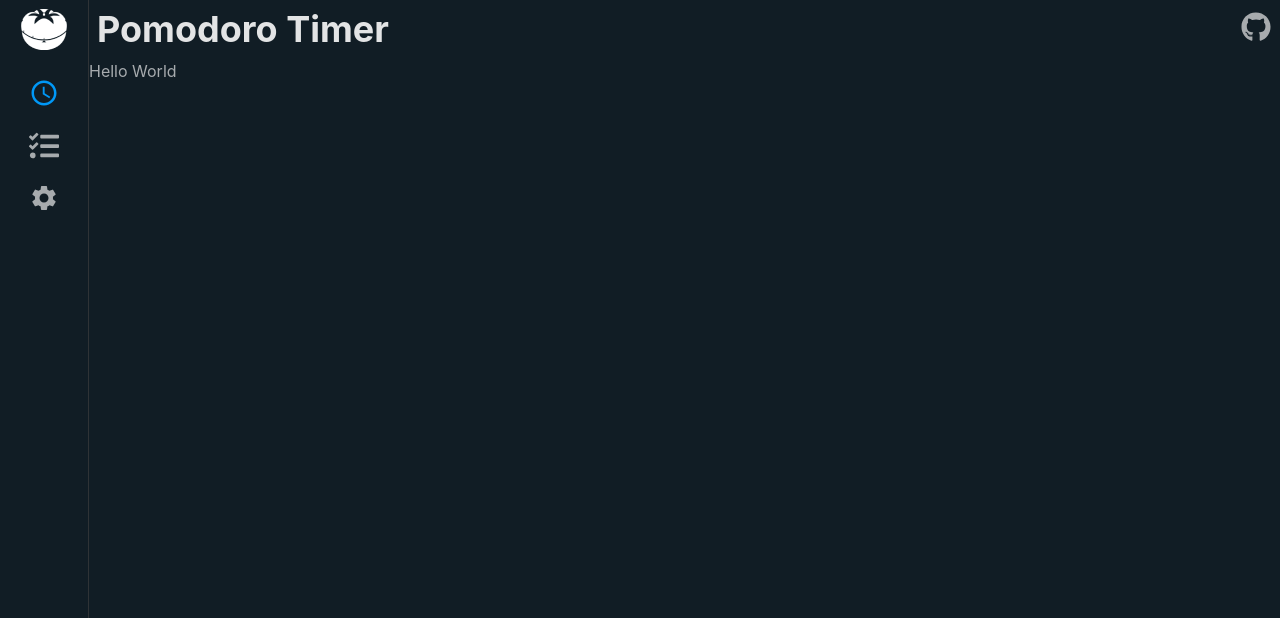
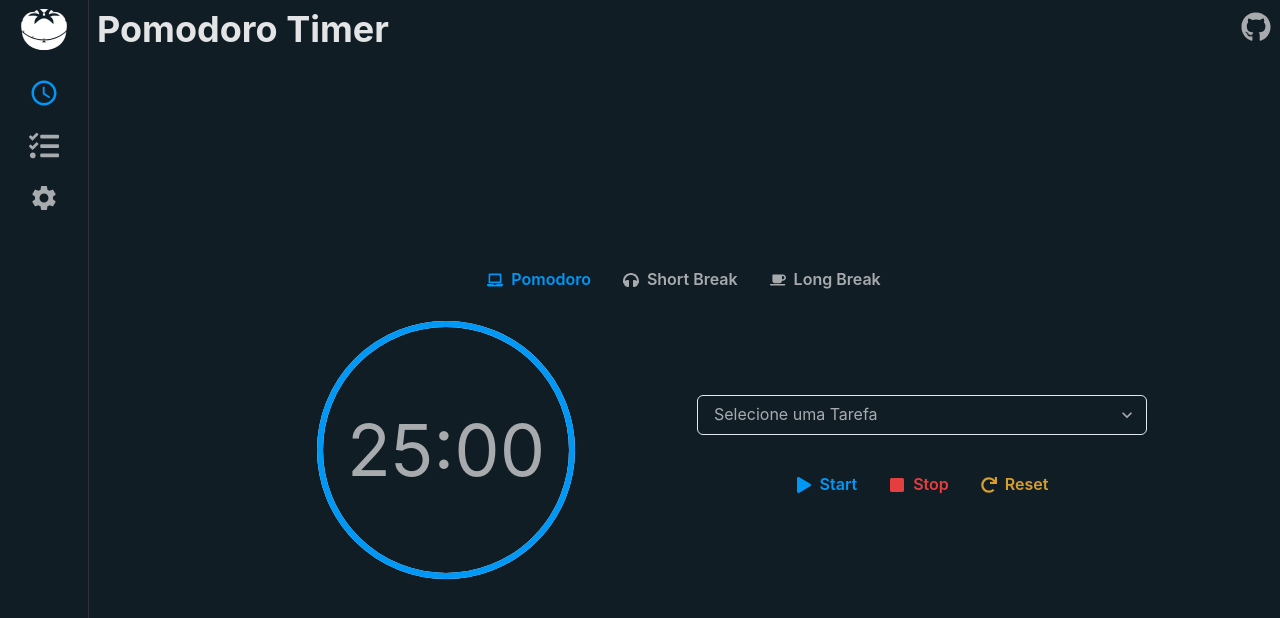
Before and after one commit to arrudadev/pomodoro-timer, a Next.js app: page / in a window 1280 px wide. Shown: the top 618 px of the page. Built offline with nearby package versions, Linux system fonts and the light colour scheme.

Commit message:
style: add Timer page style

```diff
--- a/src/pages/index.tsx
+++ b/src/pages/index.tsx
@@ -1,6 +1,22 @@
 import React from 'react';
+import {
+  FaLaptop,
+  FaHeadphones,
+  FaCoffee,
+  FaPlay,
+  FaStop,
+  FaRedo,
+} from 'react-icons/fa';
 
 import Head from 'next/head';
+
+import {
+  Flex,
+  CircularProgress,
+  CircularProgressLabel,
+  Select,
+  Button,
+} from '@chakra-ui/react';
 
 import Layout from '../components/Layout';
 
@@ -13,7 +29,89 @@ const Home: React.FC = () => {
       </Head>
 
       <Layout activePage="Timer">
-        <h1>Hello World</h1>
+        <Flex
+          flexDir="column"
+          height="100%"
+          width="100%"
+          alignItems="center"
+          justifyContent="center"
+        >
+          <Flex alignItems="center" justifyContent="center" flexWrap="wrap">
+            <Button
+              leftIcon={<FaLaptop />}
+              variant="ghost"
+              color="#0098f7"
+              _hover={{ color: '#0098f7' }}
+            >
+              Pomodoro
+            </Button>
+            <Button
+              leftIcon={<FaHeadphones />}
+              variant="ghost"
+              _hover={{ color: 'green.500' }}
+            >
+              Short Break
+            </Button>
+            <Button
+              leftIcon={<FaCoffee />}
+              variant="ghost"
+              _hover={{ color: 'yellow.500' }}
+            >
+              Long Break
+            </Button>
+          </Flex>
+          <Flex width="80%" flexWrap="wrap">
+            <Flex
+              alignItems="center"
+              justifyContent="center"
+              width={['100%', '100%', '50%']}
+            >
+              <CircularProgress
+                max={25}
+                value={25}
+                size="300px"
+                color="#0098f7"
+                thickness="2px"
+              >
+                <CircularProgressLabel>25:00</CircularProgressLabel>
+              </CircularProgress>
+            </Flex>
+
+            <Flex
+              flexDir="column"
+              alignItems="center"
+              justifyContent="center"
+              width={['100%', '100%', '50%']}
+            >
+              <Select
+                placeholder="Selecione uma Tarefa"
+                size="md"
+                maxWidth="450px"
+              />
+
+              <Flex
+                alignItems="center"
+                justifyContent="center"
+                flexWrap="wrap"
+                marginTop="30px"
+              >
+                <Button leftIcon={<FaPlay />} variant="ghost" color="#0098f7">
+                  Start
+                </Button>
+                <Button leftIcon={<FaStop />} variant="ghost" color="red.500">
+                  Stop
+                </Button>
+                <Button
+                  leftIcon={<FaRedo />}
+                  variant="ghost"
+                  color="yellow.500"
+                >
+                  Reset
+                </Button>
+              </Flex>
+            </Flex>
+          </Flex>
+        </Flex>
       </Layout>
     </>
   );
```
